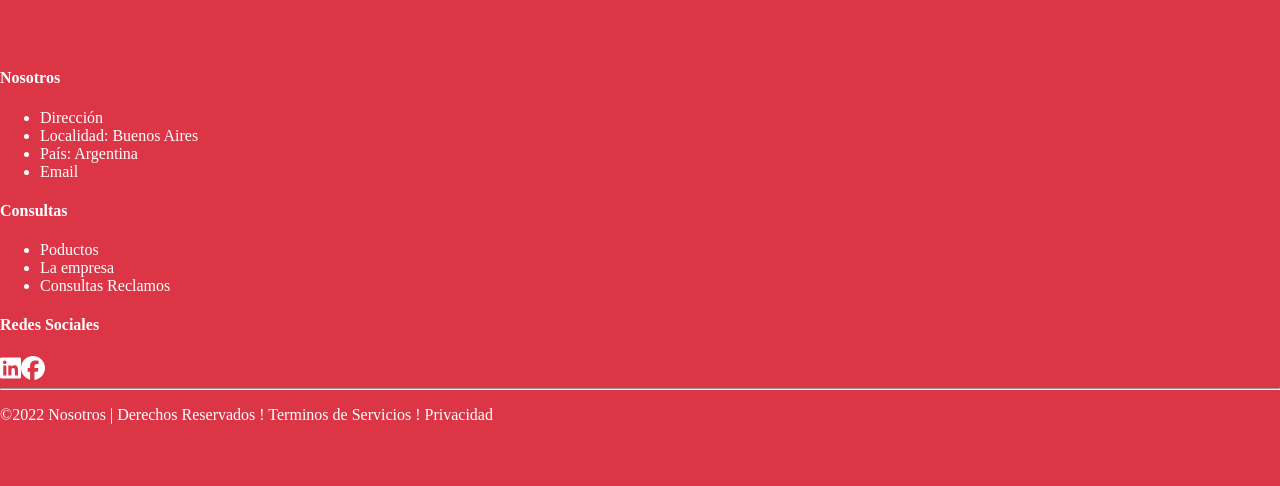
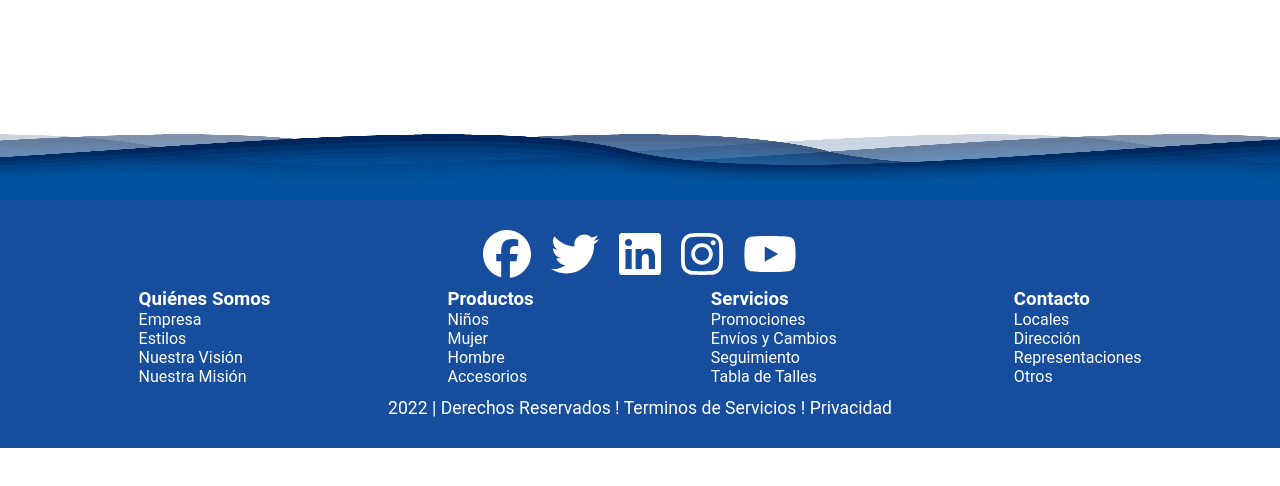
Before and after one commit to cdcalleja/Grupo-1-Proyecto-React, a React (Create React App) app: page / in a window 1280 px wide. Shown: the top 486 px of the page. Built offline with nearby package versions, Linux system fonts and the light colour scheme.

Commit message:
Berta - Footer - Commit 2022.05.04

```diff
--- a/inicio.js
+++ /dev/null
@@ -1 +0,0 @@
-import Footer from "../Footer/Footer"
--- a/src/App.jsx
+++ b/src/App.jsx
@@ -2,12 +2,10 @@ import Footer from "./components/Footer/Footer";
 
 function App() {
   return (
-    <div className='page-container'>
-    <div className='content-wrap'>
 
-    </div>
-    <Footer />
-    </div>
+
+  <Footer />
+
   );
 }
 
--- a/src/components/Footer/footer.css
+++ b/src/components/Footer/footer.css
@@ -1,15 +1,164 @@
-.main-footer{
+*{
+margin: 0;
+padding: 0;
+box-sizing: border-box;
+font-family: roboto;
+list-style: none;
+}
+
+footer
+{
+    position: relative;
+    width: 100%;
+    margin-top: 200px;
+    background: #174d9d;
+    min-height: 100px;
+    padding: 20px 50px;
+    display: flex;
+    justify-content: center;
+    align-items: center;
+    flex-direction: column;
+}
+section
+{
+    position: relative;
+    width: 100%;
     color: white;
-    background-color: #dc3545;
-    padding-top: 3em;
+    margin-top: 0px;
+    background: #174d9d;
+    min-height: 100px;
+    padding: 0;
+    display: flex;
+    justify-content: space-around;
+    flex-direction: row;
+    transition: 0.5s;
+
+}
+footer h3:hover
+{
+    transform: translateY(-4px);
+    transition: 1.1s;
+}
+footer li{
+    transition: 1.1s;
+}
+footer li:hover
+{
+    transform: translateY(-4px);
+}
+footer .social_icon,
+footer .menu
+{
     position: relative;
+    display: flex;
+    justify-content: center;
+    align-items: center;
+    margin: 10px 0;
+    flex-wrap: wrap;
+}
+footer .social_icon li,
+footer .menu li
+{
+    list-style: none;
+}
+footer .social_icon li a
+{
+    font-size: 2em;
+    color: #fff;
+    margin: 0 10px;
+    display: inline-block;
+    transition: 0.5s;
+}
+footer .social_icon li a:hover
+{
+    transform: translateY(-10px);
+}
+footer .menu li a
+{
+    font-size: 1.2em;
+    color: #fff;
+    margin: 0 10px;
+    display: inline-block;
+    transition: 0.5s;
+
+    opacity: 0.75;
+}
+footer p
+{
+    color: #fff;
+    text-align: center;
+    margin-top: 15px;
+    margin-bottom: 10px;
+    font-size: 1.1em;
+    position: relative;
+    display: flex;
+    justify-content:space-around;
+    align-items:initial;
+    margin: 10px 0;
+    flex-wrap: wrap;
+
+}
+footer .wave
+{
+    position: absolute;
+    top: -100px;
+    left: 0;
+    width: 100%;
+    height: 100px;
+    background-image: url(./img/wave.png);
+    background-size: 1000px 100px;
+
+}
+footer .wave#wave1
+{
+    z-index: 1000;
+    opacity: 1;
     bottom: 0;
-    width: 100%;
+    animation: animateWave 4s linear infinite;
 }
-.page-container{
-display: flex;
-min-height: 100vh;
+footer .wave#wave2
+{
+    z-index: 999;
+    opacity: 0.5;
+    bottom: 10px;
+    animation: animateWave_02 4s linear infinite;
 }
-.content-wrap{
-    flex:1;
+
+
+footer .wave#wave3
+{
+    z-index: 1000;
+    opacity: 0.2;
+    bottom: 15px;
+    animation: animateWave 3s linear infinite;
 }
+footer .wave#wave4
+{
+    z-index: 999;
+    opacity: 0.7;
+    bottom: 20px;
+    animation: animateWave_02 3s linear infinite;
+}
+
+@keyframes animateWave
+{
+    0%
+    {
+    background-position-x: 1000px;
+    }
+    100%
+    {
+background-position-x: 0px;
+    }
+}
+@keyframes animateWave_02
+{
+    0%
+    {
+    background-position-x: 0px;
+    }
+    100%
+    {
+background-position-x: 1000px;
+    }
+}
--- a/src/components/Footer/footer.jsx
+++ b/src/components/Footer/footer.jsx
@@ -1,55 +1,75 @@
 import "./footer.css";
 import React from "react";
 import { FontAwesomeIcon } from "@fortawesome/react-fontawesome";
-import { faFacebook, faLinkedin } from "@fortawesome/free-brands-svg-icons";
+import { faFacebook, faTwitter, faLinkedin, faInstagram, faYoutube } from "@fortawesome/free-brands-svg-icons";
+
 
 const Footer = () => {
    return (
-    <div className="main-footer">
-    <div className="container">
-    <div className="row">
-        {/* {Colum 1} */}
-        <div className="col">
-            <h4> Nosotros </h4>
-            <ul className="list-unstyled">
-            <li> Dirección</li>
-            <li> Localidad: Buenos Aires</li>
-            <li> País: Argentina</li>
-            <li> Email</li>
+
+<footer>
+<div class="waves">
+    <div class="wave" id="wave1"></div>
+    <div class="wave" id="wave2"></div>
+    <div class="wave" id="wave3"></div>
+    <div class="wave" id="wave4"></div>
+</div>
+<ul class="social_icon">
+    <li><a href="/"><FontAwesomeIcon icon={faFacebook} size="xl"/></a></li>
+    <li><a href="/"><FontAwesomeIcon icon={faTwitter} size="xl"/></a></li>
+    <li><a href="/"><FontAwesomeIcon icon={faLinkedin} size="xl"/></a></li>
+    <li><a href="/"><FontAwesomeIcon icon={faInstagram} size="xl"/></a></li>
+    <li><a href="/"><FontAwesomeIcon icon={faYoutube} size="xl"/></a></li>
+</ul>
+
+
+<section>
+<div class="col1">
+<h3>Quiénes Somos</h3>
+<ul>
+<li>Empresa</li>
+<li>Estilos</li>
+<li>Nuestra Visión</li>
+<li>Nuestra Misión</li>
 </ul>
 </div>
-          {/* {Colum2} */}
-        <div className="col">
-            <h4>Consultas</h4>
-            <ul className="list-unstyled">
-            <li>Poductos</li>
-            <li>La empresa</li>
-            <li>Consultas Reclamos </li>
+
+<div class="col2">
+<h3>Productos</h3>
+<ul>
+<li>Niños</li>
+<li>Mujer</li>
+<li>Hombre</li>
+<li>Accesorios</li>
 </ul>
 </div>
-          {/* {Columna 3} */}
-        <div className="col">
-            <h4>Redes Sociales</h4>
-            <FontAwesomeIcon icon={faLinkedin} size="xl"/>
-            <FontAwesomeIcon icon={faFacebook} size="xl"/>
 
-            <i className="bi bi-facebook"></i>
-            <i className="bi bi-instagram"></i>
-            <i className="bi bi-twitter"></i>
-            <i className="bi bi-youtube"></i>
-            <i className="bi bi-whatsapp"></i>
-            <i className="bi bi-chat"></i>
+<div class="col3">
+<h3>Servicios</h3>
+<ul>
+<li>Promociones</li>
+<li>Envíos y Cambios</li>
+<li>Seguimiento</li>
+<li>Tabla de Talles</li>
+</ul>
 </div>
-        <hr />
-        <div className="row">
-            <p className="col-sm">
-            &copy;{new Date().getFullYear()} Nosotros | Derechos Reservados !
+
+<div class="col4">
+<h3>Contacto</h3>
+<ul>
+<li>Locales</li>
+<li>Dirección</li>
+<li>Representaciones</li>
+<li>Otros</li>
+</ul>
+</div>
+</section>
+<p>  2022 | Derechos Reservados !
         Terminos de Servicios ! Privacidad
 </p>
-            </div>
-        </div>
-    </div>
-</div>
-);
-};
-export default Footer;
+
+</footer>
+   )
+}
+
+export default Footer
--- a/src/index.css
+++ /dev/null
@@ -1,4 +0,0 @@
-body {
-  margin: 0;
-
-}
```
Also changed, not shown: src/components/Footer/FooterViejo.jsx (added, +55 -0 lines), src/components/Footer/footerviejo.css (added, +26 -0 lines), src/index.js (+3 -4 lines), src/components/Footer/img/wave.png (added), src/components/manito.png (deleted). Lines whose indentation alone changed are shown as unchanged.
